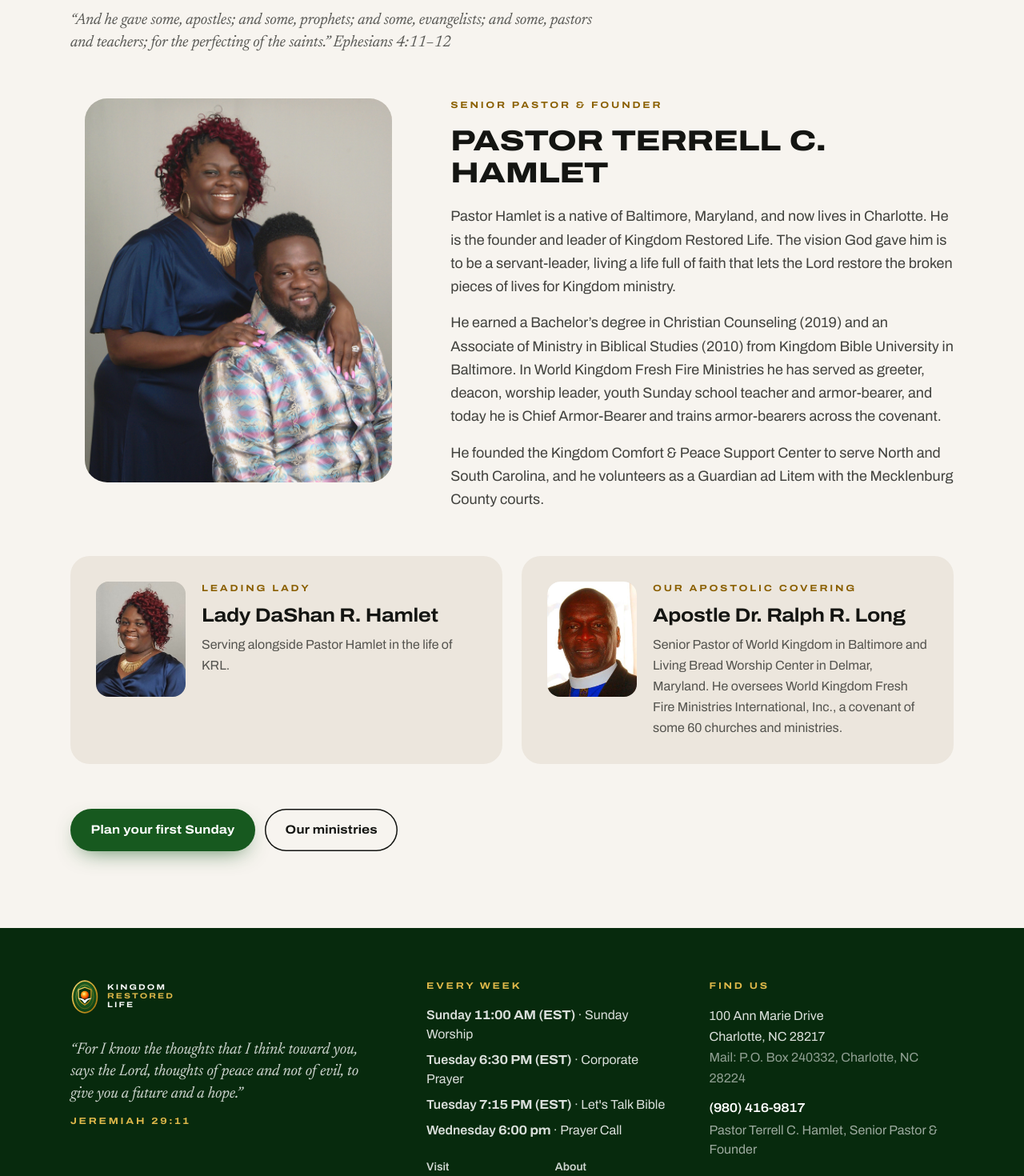
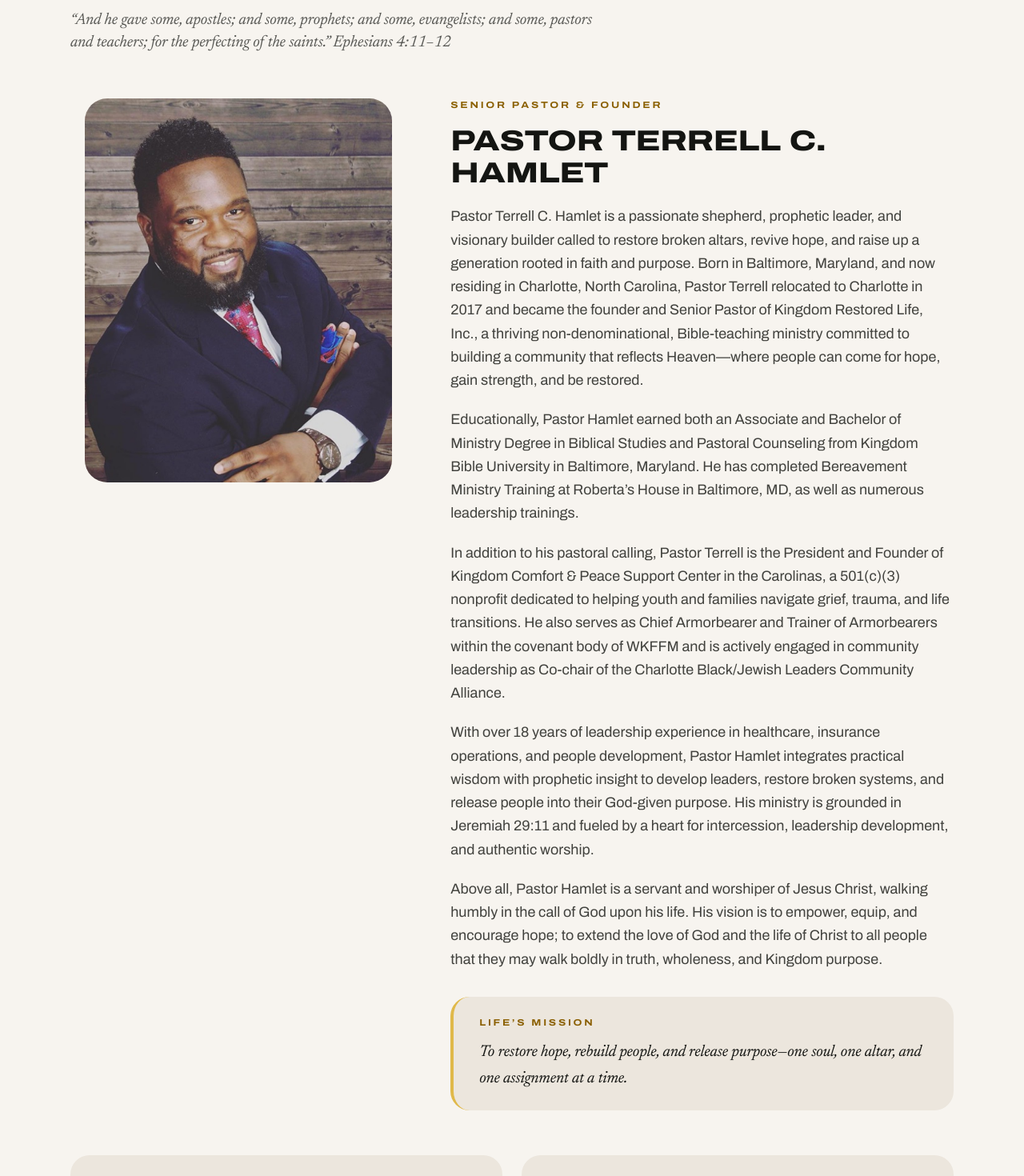
Before and after one commit to edesent/kingdomrestoredlife, a Next.js app: page /about in a window 1280 px wide. Shown: the part 2020-3490 px from the top of the page at 80% size. Built offline with nearby package versions, Linux system fonts and the light colour scheme; no server answers.

Commit message:
Publish Pastor Terrell C. Hamlet’s full biography on About page

```diff
--- a/src/app/about/page.tsx
+++ b/src/app/about/page.tsx
@@ -82,35 +82,59 @@ export default function About() {
         </p>
 
         <article className="mt-14 grid gap-10 lg:grid-cols-[0.8fr_1.2fr] lg:gap-14" data-reveal>
+          <div className="lg:sticky lg:top-8 lg:self-start">
             <div className="relative mx-auto aspect-[4/5] w-full max-w-sm overflow-hidden rounded-[1.75rem] bg-stone">
               <Image
-              src="/photos/pastor-and-lady-hamlet.jpg"
-              alt="Pastor Terrell Hamlet, seated in a patterned silk shirt, with Lady DaShan Hamlet standing behind him in a navy dress"
+                src={pastor.photo}
+                alt="Pastor Terrell C. Hamlet, Senior Pastor and Founder of Kingdom Restored Life, Inc."
                 fill
                 sizes="(min-width: 1024px) 384px, 90vw"
                 className="object-cover object-top"
               />
             </div>
+          </div>
           <div>
             <p className="eyebrow text-gold-deep">{pastor.title}</p>
             <h2 className="display mt-4 text-4xl">{pastor.name}</h2>
-            <div className="mt-5 space-y-4 text-lg leading-relaxed text-ink/80">
+            <div className="mt-5 space-y-5 text-lg leading-relaxed text-ink/80">
               <p>
-                Pastor Hamlet is a native of Baltimore, Maryland, and now lives in Charlotte. He is the founder and leader of
-                Kingdom Restored Life. The vision God gave him is to be a servant-leader, living a life full of faith that lets
-                the Lord restore the broken pieces of lives for Kingdom ministry.
+                Pastor Terrell C. Hamlet is a passionate shepherd, prophetic leader, and visionary builder called to restore
+                broken altars, revive hope, and raise up a generation rooted in faith and purpose. Born in Baltimore, Maryland,
+                and now residing in Charlotte, North Carolina, Pastor Terrell relocated to Charlotte in 2017 and became the
+                founder and Senior Pastor of Kingdom Restored Life, Inc., a thriving non-denominational, Bible-teaching
+                ministry committed to building a community that reflects Heaven—where people can come for hope, gain strength,
+                and be restored.
               </p>
               <p>
-                He earned a Bachelor’s degree in Christian Counseling (2019) and an Associate of Ministry in Biblical Studies
-                (2010) from Kingdom Bible University in Baltimore. In World Kingdom Fresh Fire Ministries he has served as
-                greeter, deacon, worship leader, youth Sunday school teacher and armor-bearer, and today he is Chief
-                Armor-Bearer and trains armor-bearers across the covenant.
+                Educationally, Pastor Hamlet earned both an Associate and Bachelor of Ministry Degree in Biblical Studies and
+                Pastoral Counseling from Kingdom Bible University in Baltimore, Maryland. He has completed Bereavement Ministry
+                Training at Roberta’s House in Baltimore, MD, as well as numerous leadership trainings.
               </p>
               <p>
-                He founded the Kingdom Comfort & Peace Support Center to serve North and South Carolina, and he volunteers as a
-                Guardian ad Litem with the Mecklenburg County courts.
+                In addition to his pastoral calling, Pastor Terrell is the President and Founder of Kingdom Comfort &amp; Peace
+                Support Center in the Carolinas, a 501(c)(3) nonprofit dedicated to helping youth and families navigate grief,
+                trauma, and life transitions. He also serves as Chief Armorbearer and Trainer of Armorbearers within the
+                covenant body of WKFFM and is actively engaged in community leadership as Co-chair of the Charlotte
+                Black/Jewish Leaders Community Alliance.
+              </p>
+              <p>
+                With over 18 years of leadership experience in healthcare, insurance operations, and people development,
+                Pastor Hamlet integrates practical wisdom with prophetic insight to develop leaders, restore broken systems,
+                and release people into their God-given purpose. His ministry is grounded in Jeremiah 29:11 and fueled by a
+                heart for intercession, leadership development, and authentic worship.
+              </p>
+              <p>
+                Above all, Pastor Hamlet is a servant and worshiper of Jesus Christ, walking humbly in the call of God upon his
+                life. His vision is to empower, equip, and encourage hope; to extend the love of God and the life of Christ to
+                all people that they may walk boldly in truth, wholeness, and Kingdom purpose.
               </p>
             </div>
+            <blockquote className="mt-8 rounded-[1.5rem] border-l-4 border-gold bg-stone px-6 py-6 sm:px-8">
+              <p className="eyebrow text-gold-deep">Life’s Mission</p>
+              <p className="serif-italic mt-3 text-xl leading-relaxed text-ink">
+                To restore hope, rebuild people, and release purpose—one soul, one altar, and one assignment at a time.
+              </p>
+            </blockquote>
           </div>
         </article>
 
```
Lines whose indentation alone changed are shown as unchanged.
